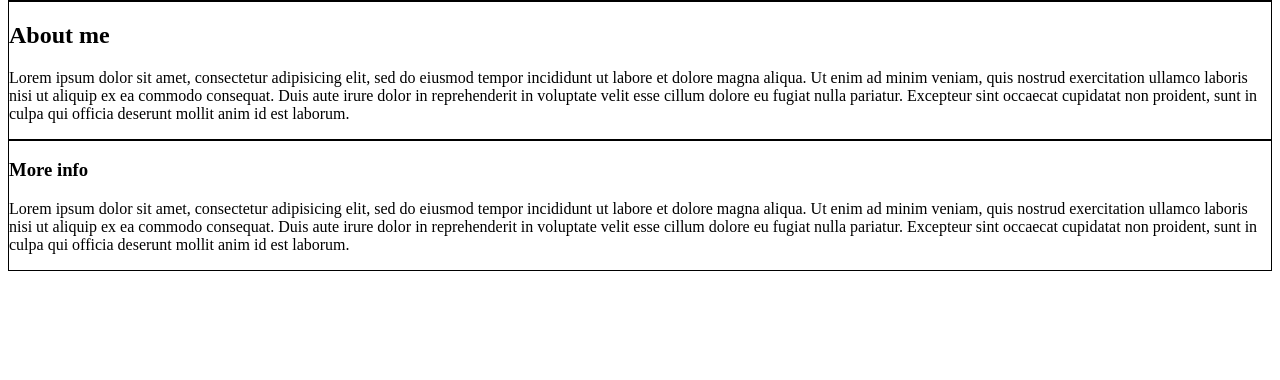
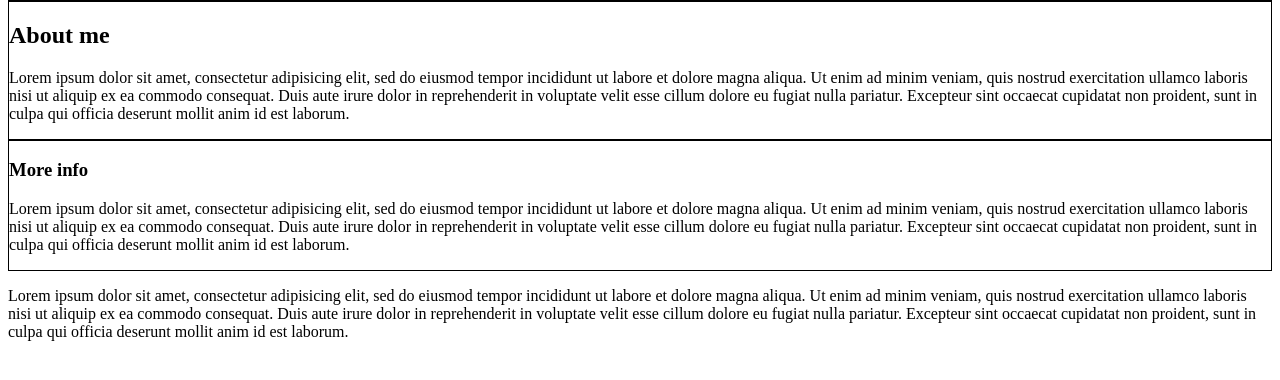
Before and after one commit to RSam-911/Web-FUNDS, a plain HTML site: page 0.08_divs.html in a window 1280 px wide. Shown: the part 218-598 px from the top of the page. Drawn offline with Linux system fonts and the light colour scheme.

```diff
--- a/0.08_divs.html
+++ b/0.08_divs.html
@@ -26,7 +26,7 @@
 		proident, sunt in culpa qui officia deserunt mollit anim id est laborum. </p>
 	</div>
 
-	<div style="border: 1px solid black" style="background-color: gray" >
+	<div style="border: 1px solid black" style="background-color: grey" >
 			<h3> More info  </h3>
 			<p> Lorem ipsum dolor sit amet, consectetur adipisicing elit, sed do eiusmod
 		tempor incididunt ut labore et dolore magna aliqua. Ut enim ad minim veniam,
@@ -37,6 +37,17 @@
 
 	</div>
 
+	<section>
+
+			<p> Lorem ipsum dolor sit amet, consectetur adipisicing elit, sed do eiusmod
+			tempor incididunt ut labore et dolore magna aliqua. Ut enim ad minim veniam,
+			quis nostrud exercitation ullamco laboris nisi ut aliquip ex ea commodo
+			consequat. Duis aute irure dolor in reprehenderit in voluptate velit esse
+			cillum dolore eu fugiat nulla pariatur. Excepteur sint occaecat cupidatat non
+			proident, sunt in culpa qui officia deserunt mollit anim id est laborum.	 </p>
+
+	</section>
+
 
 
 </body>
```
